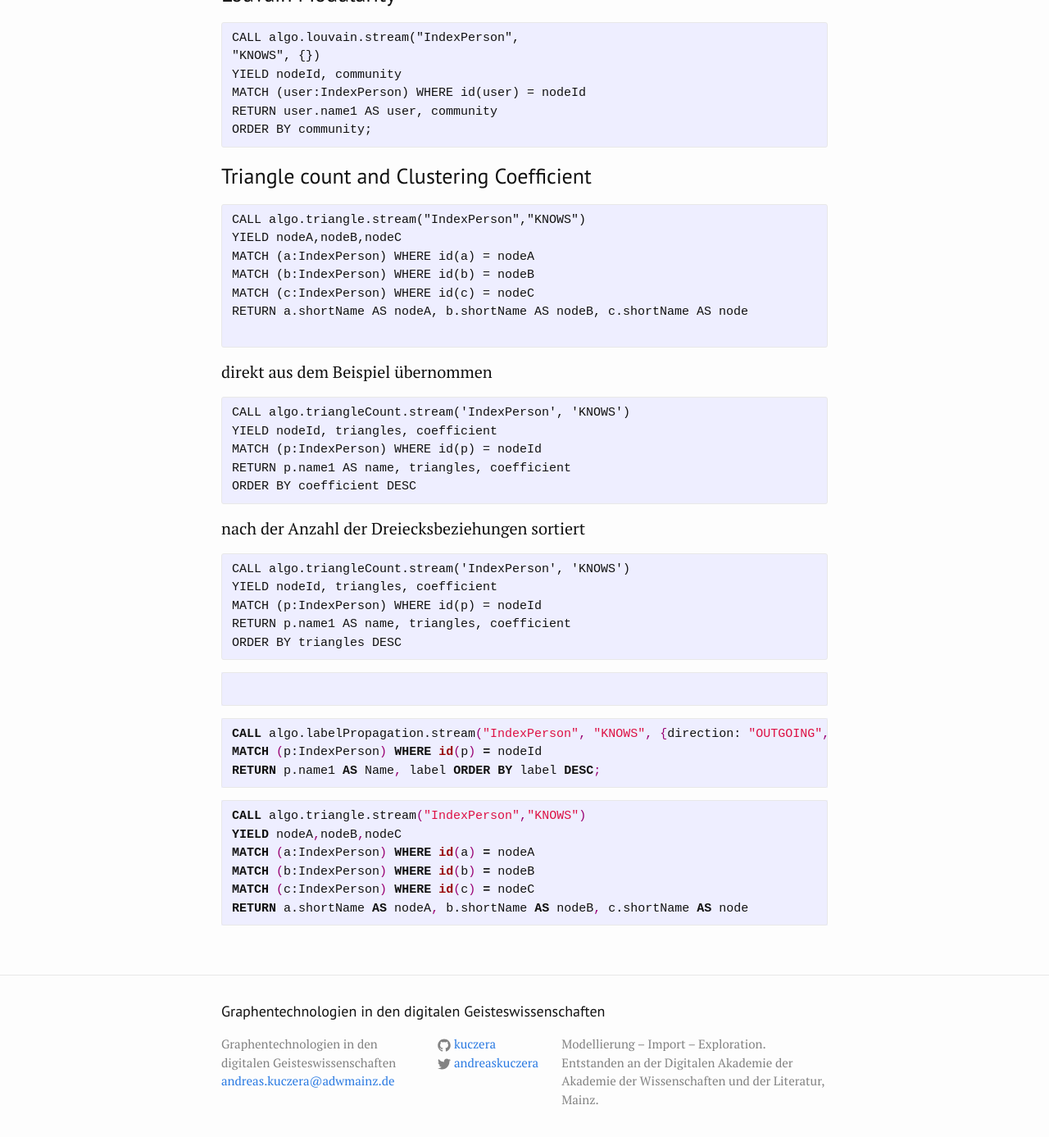
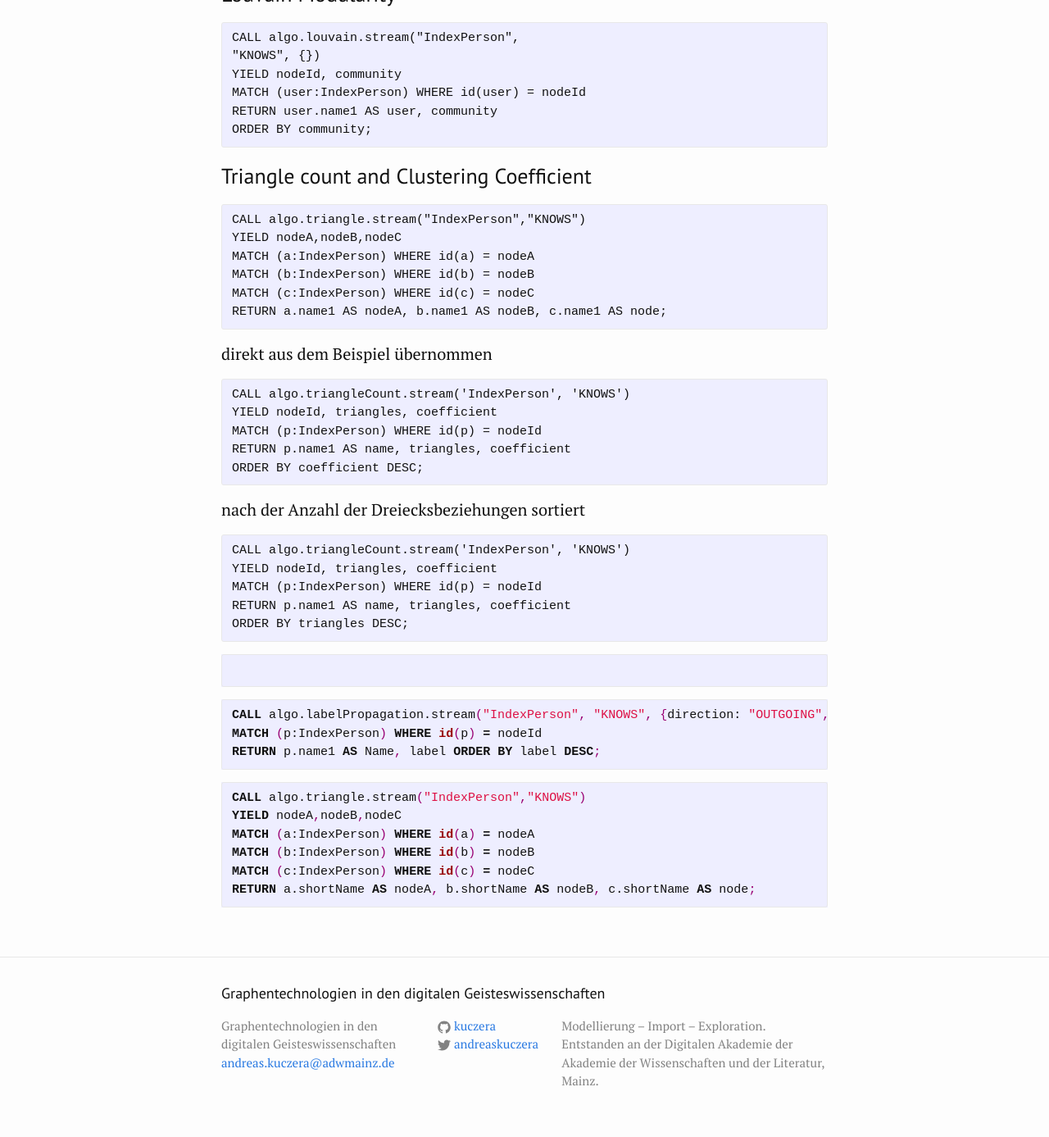
Before and after one commit to kuczera/Graphentechnologien, a Jekyll site: the page built from docs/70_Historische_Netzwerkanalyse.md, in a window 1280 px wide and 1400 px high, scrolled down 3062 px. Shown: the top 1387 px of the window at 82% size. Built offline with Jekyll 4.4.1, drawn with Linux system fonts in a browser that asks for light colours; our own code applies the rules of GitHub Pages for plain Markdown files; some of the changed text lies outside the part shown.

Commit message:
Semikolon ergänzt und name1 korrigiert

```diff
--- a/docs/70_Historische_Netzwerkanalyse.md
+++ b/docs/70_Historische_Netzwerkanalyse.md
@@ -28,7 +28,7 @@ CALL apoc.cypher.run("MATCH (:`"+label+"`)
 RETURN count(*) as count", null)
 YIELD value
 RETURN label, value.count as count
-ORDER BY label
+ORDER BY label;
 ~~~
 
 Zeigt alle Verknüpfungen und ihre Häufigkeiten in der Datenbank
@@ -40,7 +40,7 @@ CALL apoc.cypher.run("MATCH ()-[:" + `relationshipType` + "]->()
 RETURN count(*) as count", null)
 YIELD value
 RETURN relationshipType, value.count AS count
-ORDER BY relationshipType
+ORDER BY relationshipType;
 ~~~
 
 ## Zentralitätsalgorithmen in der historischen Netzwerkanalyse
@@ -54,9 +54,9 @@ CALL algo.pageRank.stream("IndexPerson", "KNOWS",
 {iterations:20})
 YIELD nodeId, score
 MATCH (node) WHERE id(node) = nodeId
-RETURN node.shortName AS Person,
+RETURN node.name1 AS Person,
 apoc.math.round(score,3)
-ORDER BY score DESC
+ORDER BY score DESC;
 ~~~
 
 ### Degree Centrality
@@ -66,7 +66,7 @@ MATCH (u:IndexPerson)
 RETURN u.name1 AS name,
 size((u)-[:KNOWS]->()) AS follows,
 size((u)<-[:KNOWS]-()) AS followers
-ORDER by followers DESC
+ORDER by followers DESC;
 ~~~
 
 ### Betweenes Centrality
@@ -142,8 +142,7 @@ YIELD nodeA,nodeB,nodeC
 MATCH (a:IndexPerson) WHERE id(a) = nodeA
 MATCH (b:IndexPerson) WHERE id(b) = nodeB
 MATCH (c:IndexPerson) WHERE id(c) = nodeC
-RETURN a.shortName AS nodeA, b.shortName AS nodeB, c.shortName AS node
-
+RETURN a.name1 AS nodeA, b.name1 AS nodeB, c.name1 AS node;
 ~~~
 
 direkt aus dem Beispiel übernommen
@@ -153,7 +152,7 @@ CALL algo.triangleCount.stream('IndexPerson', 'KNOWS')
 YIELD nodeId, triangles, coefficient
 MATCH (p:IndexPerson) WHERE id(p) = nodeId
 RETURN p.name1 AS name, triangles, coefficient
-ORDER BY coefficient DESC
+ORDER BY coefficient DESC;
 ~~~
 
 nach der Anzahl der Dreiecksbeziehungen sortiert
@@ -163,7 +162,7 @@ CALL algo.triangleCount.stream('IndexPerson', 'KNOWS')
 YIELD nodeId, triangles, coefficient
 MATCH (p:IndexPerson) WHERE id(p) = nodeId
 RETURN p.name1 AS name, triangles, coefficient
-ORDER BY triangles DESC
+ORDER BY triangles DESC;
 ~~~
 
 
@@ -184,5 +183,5 @@ YIELD nodeA,nodeB,nodeC
 MATCH (a:IndexPerson) WHERE id(a) = nodeA
 MATCH (b:IndexPerson) WHERE id(b) = nodeB
 MATCH (c:IndexPerson) WHERE id(c) = nodeC
-RETURN a.shortName AS nodeA, b.shortName AS nodeB, c.shortName AS node
+RETURN a.shortName AS nodeA, b.shortName AS nodeB, c.shortName AS node;
 ~~~
```
